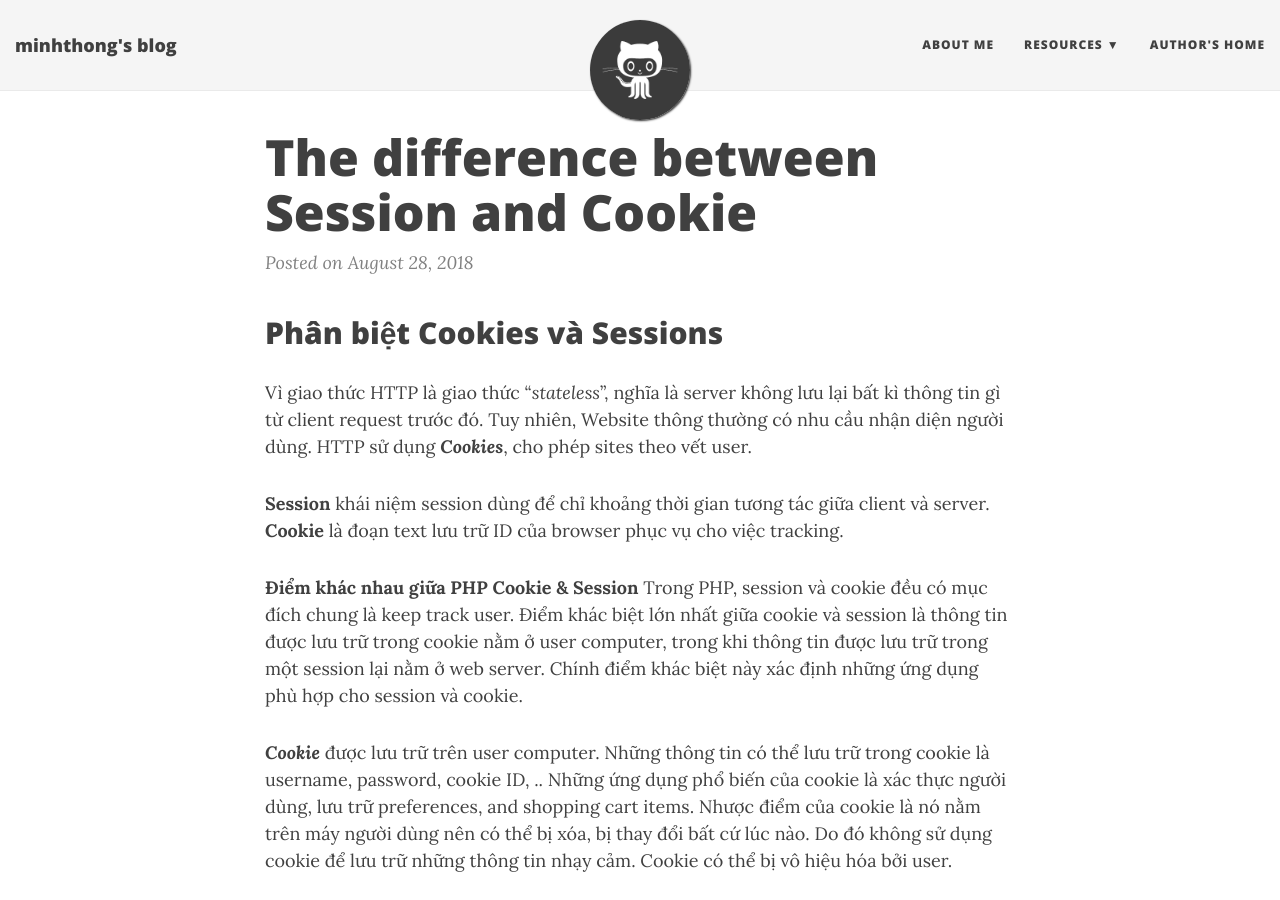
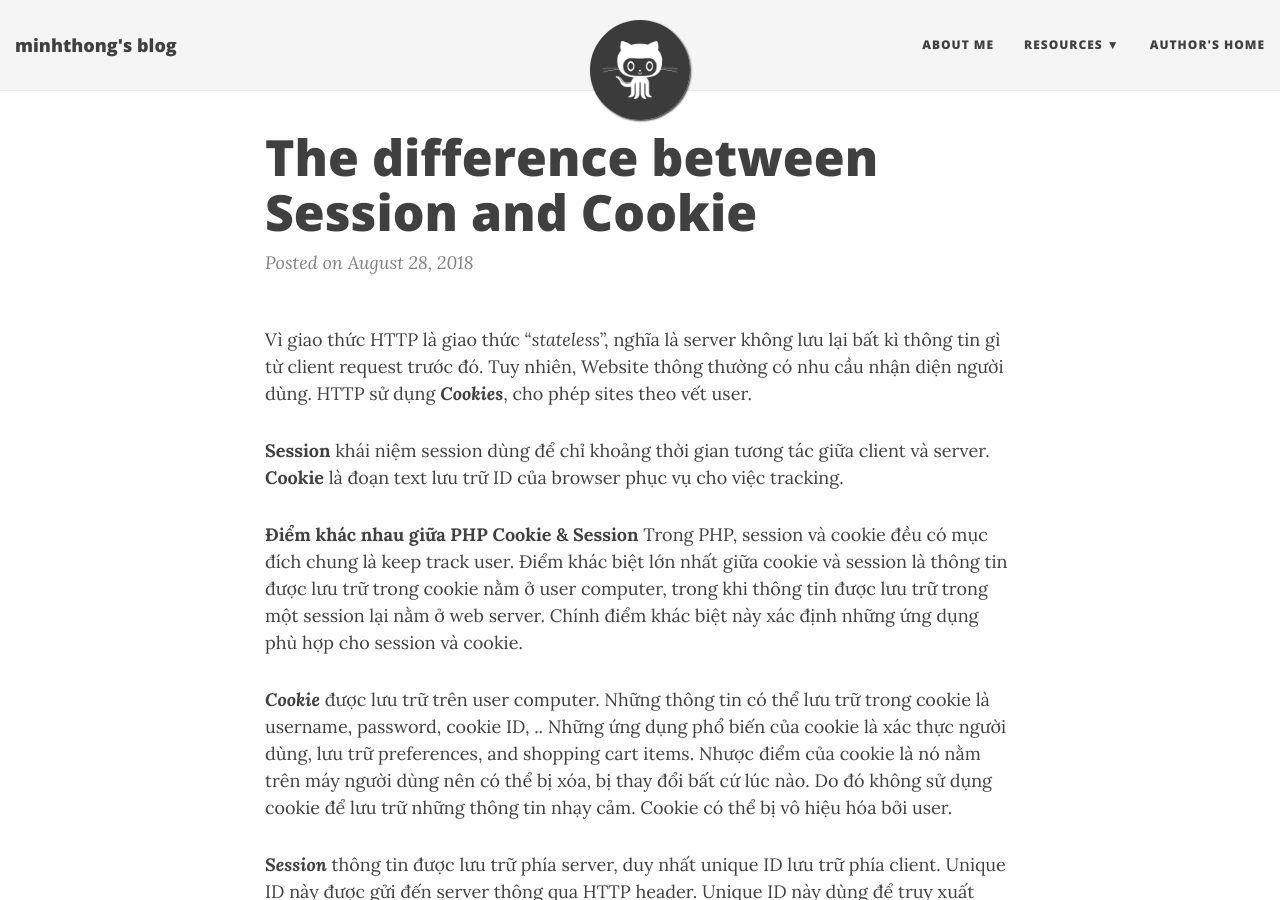
Before and after one commit to minhthong494/minhthong494.github.io, a Jekyll site: the page built from _posts/2018-08-28-session-cookie.md, in a window 1280 px wide and 900 px high. Built offline with Jekyll 4.4.1, drawn with Linux system fonts in a browser that asks for light colours; nearby versions of some CDN libraries.

Commit message:
Update 2018-08-28-session-cookie.md

```diff
--- a/_posts/2018-08-28-session-cookie.md
+++ b/_posts/2018-08-28-session-cookie.md
@@ -3,7 +3,6 @@ layout: post
 published: Phân biệt Session và Cookie
 title: 'The difference between Session and Cookie'
 ---
-## Phân biệt Cookies và Sessions
 
 Vì giao thức HTTP là giao thức "_stateless_", nghĩa là server không lưu lại bất kì thông tin gì từ client request trước đó. Tuy nhiên, Website thông thường có nhu cầu nhận diện người dùng. HTTP sử dụng **_Cookies_**, cho phép sites theo vết user.
 
```
